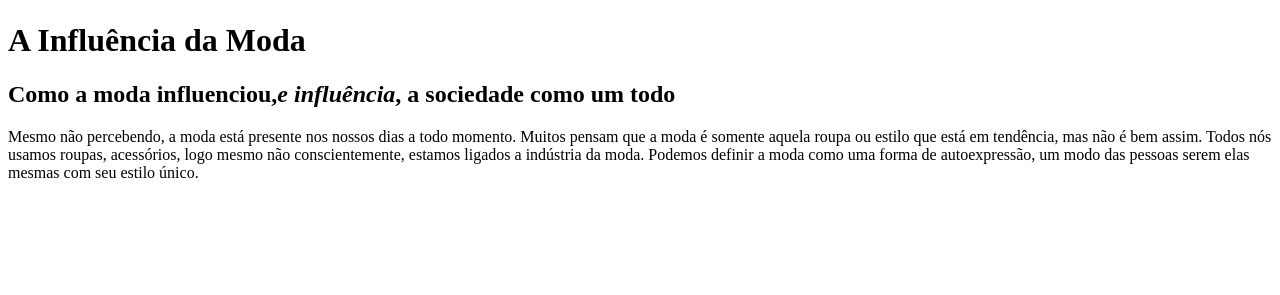
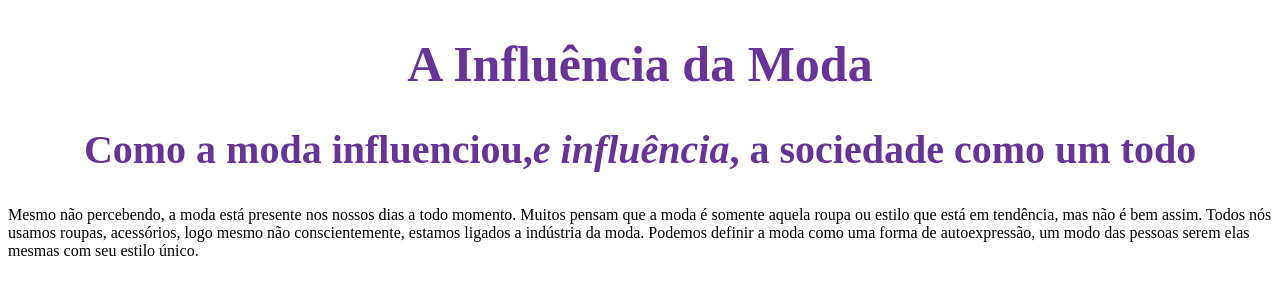
Before and after one commit to thainasouxx/meusitecerto, a plain HTML site: page index.html in a window 1280 px wide. Shown: the part 27-322 px from the top of the page. Drawn offline with Linux system fonts and the light colour scheme.

Commit message:
css maldito do caralho

```diff
--- a/index.html
+++ b/index.html
@@ -2,9 +2,10 @@
 <html larger" pt.br">
      <head>
        <meta charset="UTF-8">
-      <title> MODA & CULTURA </title>
-      <link rel="stylesheet" type="text/css" href="styles.css">
-      </head>
+       <link rel="stylesheet" type="text/css" href="reset.css">
+       <link rel="stylesheet" type="text/css" href="style.css">
+       <title> MODA & CULTURA </title>
+     </head>
 
     <body>
       <img src="sitedemoda.jpg">
```
